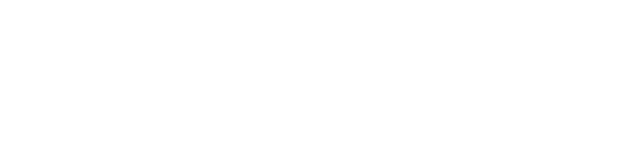
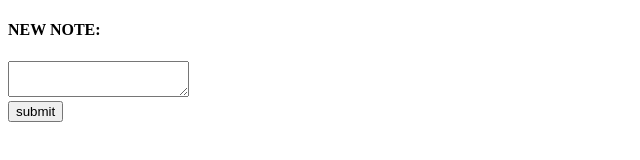
Before and after one commit to antcliffoc/Notes-app-JS, a website: page index.html in a window 1280 px wide. Shown: the whole page, without its empty margins (0-640 px from the left). Drawn offline with Linux system fonts and the light colour scheme.

Commit message:
add form to homepage

```diff
--- a/controller/note-controller.js
+++ b/controller/note-controller.js
@@ -22,9 +22,19 @@
     });
   };
 
+  NoteController.prototype.checkFormSubmit = function() {
+    document.getElementById('text').addEventListener('submit', function(event){
+      console.log(event.innerHTML)
+      event.preventDefault();
+    })
+  };
+
   exports.NoteController = NoteController;
 })(this);
 
 controller = new NoteController(new NoteList());
+// controller.addNote('note 1 longer than 20 characters')
+// controller.addNote('note 2 longer than 20 characters')
 controller.renderNotes();
 controller.makeUrlShowNotePage();
+controller.checkFormSubmit();
--- a/index.html
+++ b/index.html
@@ -1,6 +1,26 @@
+<!DOCTYPE html>
+<html lang="en" dir="ltr">
+  <head>
+    <meta charset="utf-8">
+    <title></title>
+    <style media="screen">
+      #inputField, #submit {
+        display: block;
+      }
+    </style>
+  </head>
+  <body>
+    <form id="text" action="#note/new" method="post">
+      <h4>NEW NOTE:</h4>
+      <textarea form="text" name="content" action="index.html" method="post"></textarea>
+      <input id="submit" type="submit" name="Submit" value="submit">
+    </form>
     <div id="app">hello</div>
     <script src="./model/note-list-model.js"></script>
     <script src="./model/note-model.js"></script>
     <script src="./view/note-list-view.js"></script>
     <script src="view/single-note-view.js"></script>
     <script src="controller/note-controller.js"></script>
+
+  </body>
+</html>
```
Also changed, not shown: test/note-controller-test.js (+1 -1 lines). Lines whose indentation alone changed are shown as unchanged.
